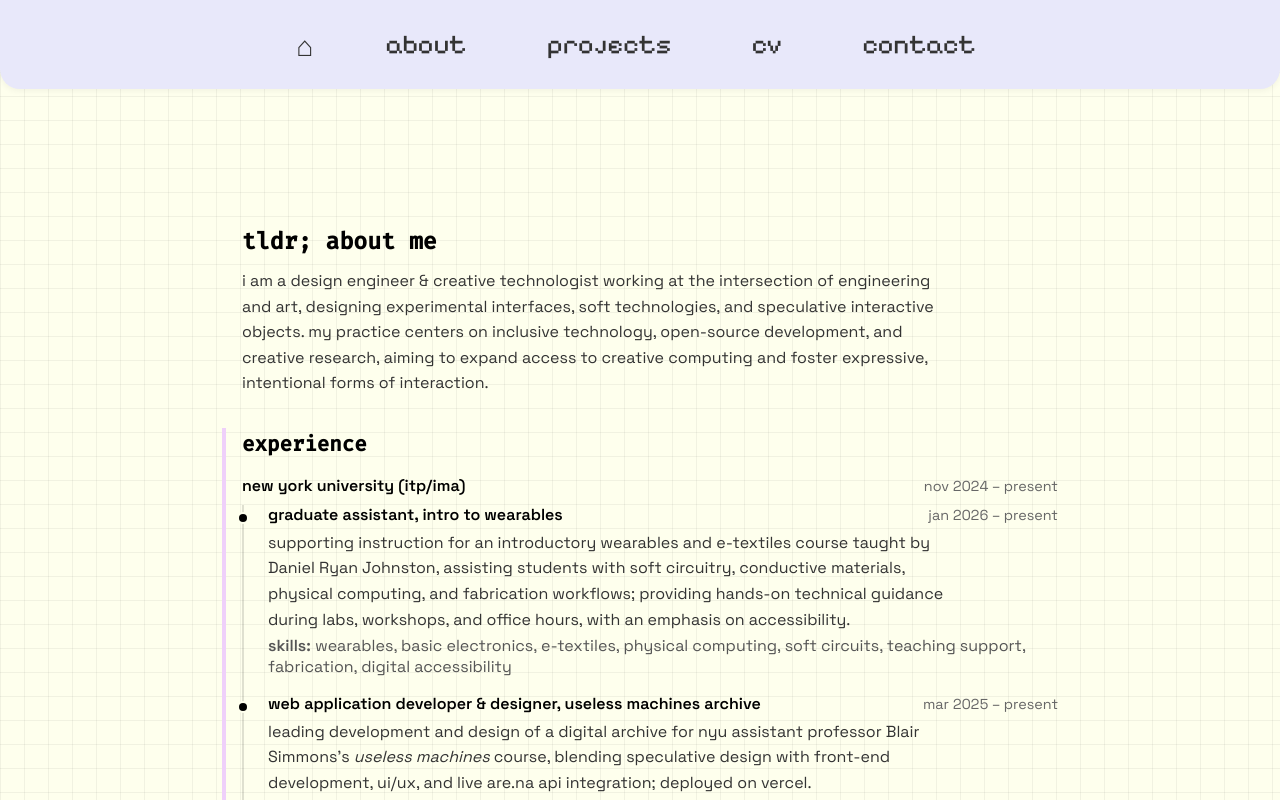
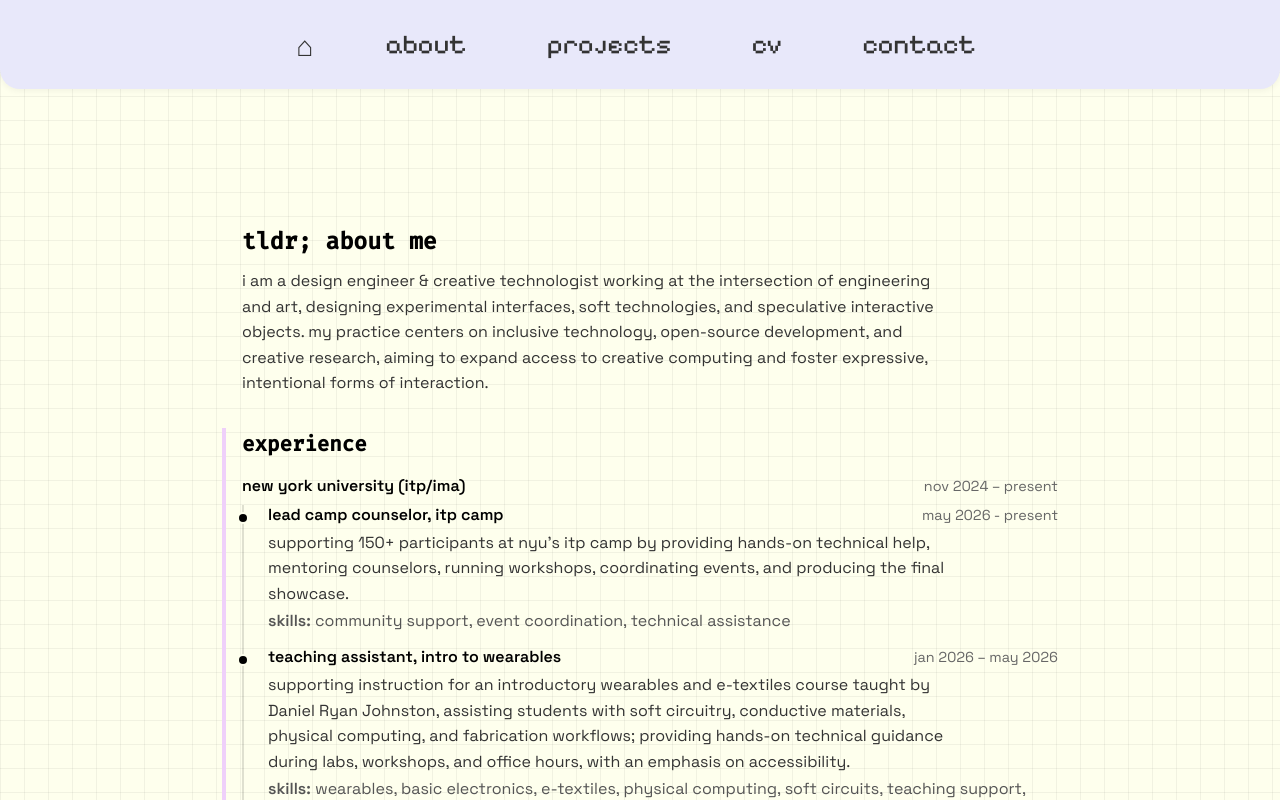
Before and after one commit to yafira/yafira.xyz, a Next.js app: page /cv in a window 1280 px wide. Built offline with nearby package versions, Linux system fonts and the light colour scheme.

Commit message:
updated cv

```diff
--- a/src/app/cv/page.js
+++ b/src/app/cv/page.js
@@ -37,9 +37,28 @@ export default function CVPage() {
               <div className="cv-role">
                 <div className="cv-role-meta">
                   <div className="cv-role-title">
-                    graduate assistant, intro to wearables
+                    lead camp counselor, itp camp
                   </div>
-                  <span className="cv-role-date">jan 2026 – present</span>
+                  <span className="cv-role-date">may 2026 - present</span>
+                </div>
+                <p className="cv-summary">
+                  supporting 150+ participants at nyu’s itp camp by providing
+                  hands-on technical help, mentoring counselors, running
+                  workshops, coordinating events, and producing the final
+                  showcase.
+                </p>
+                <p className="cv-skills">
+                  <span className="label">skills:</span> community support,
+                  event coordination, technical assistance
+                </p>
+              </div>
+
+              <div className="cv-role">
+                <div className="cv-role-meta">
+                  <div className="cv-role-title">
+                    teaching assistant, intro to wearables
+                  </div>
+                  <span className="cv-role-date">jan 2026 – may 2026</span>
                 </div>
                 <p className="cv-summary">
                   supporting instruction for an introductory wearables and
@@ -62,7 +81,7 @@ export default function CVPage() {
                     web application developer & designer, useless machines
                     archive
                   </div>
-                  <span className="cv-role-date">mar 2025 – present</span>
+                  <span className="cv-role-date">mar 2025 – may 2026</span>
                 </div>
                 <p className="cv-summary">
                   leading development and design of a digital archive for nyu
@@ -82,7 +101,7 @@ export default function CVPage() {
                   <div className="cv-role-title">
                     lead web developer, equitable syllabus project
                   </div>
-                  <span className="cv-role-date">nov 2024 – present</span>
+                  <span className="cv-role-date">nov 2024 – may 2026</span>
                 </div>
                 <p className="cv-summary">
                   designing and developing a platform to support faculty in
@@ -98,7 +117,7 @@ export default function CVPage() {
               <div className="cv-role">
                 <div className="cv-role-meta">
                   <div className="cv-role-title">
-                    graduate assistant, creative computing
+                    teaching assistant, creative computing
                   </div>
                   <span className="cv-role-date">sep 2025 – dec 2025</span>
                 </div>
@@ -119,7 +138,7 @@ export default function CVPage() {
                   <div className="cv-role-title">
                     research assistant, computational text
                   </div>
-                  <span className="cv-role-date">may – aug 2025</span>
+                  <span className="cv-role-date">may 2025 – aug 2025</span>
                 </div>
                 <p className="cv-summary">
                   assisted Professor Daniel Shiffman in his course{" "}
@@ -137,7 +156,7 @@ export default function CVPage() {
               <div className="cv-role">
                 <div className="cv-role-meta">
                   <div className="cv-role-title">camp counselor, itp camp</div>
-                  <span className="cv-role-date">jun – jul 2025</span>
+                  <span className="cv-role-date">jun 2025 – jul 2025</span>
                 </div>
                 <p className="cv-summary">
                   supported 150+ participants at nyu’s itp camp by providing
@@ -164,7 +183,7 @@ export default function CVPage() {
                   ml5.js
                 </a>
               </div>
-              <span className="cv-date">jun 2025 – present</span>
+              <span className="cv-date">jun 2025 – may 2026</span>
             </div>
 
             <div className="cv-roles">
@@ -173,7 +192,7 @@ export default function CVPage() {
                   <div className="cv-role-title">
                     ml5.js researcher, speech-to-text
                   </div>
-                  <span className="cv-role-date">sep 2025 – present</span>
+                  <span className="cv-role-date">sep 2025 – may 2026</span>
                 </div>
                 <p className="cv-summary">
                   researching and prototyping speech-to-text models with the
@@ -214,7 +233,7 @@ export default function CVPage() {
               <div className="cv-title">
                 software engineer & creative technologist intern, floreo labs
               </div>
-              <span className="cv-date">jan – may 2020</span>
+              <span className="cv-date">jan 2020 – may 2020</span>
             </div>
             <p className="cv-summary">
               developed responsive front-end applications in react.js, designed
@@ -291,7 +310,7 @@ export default function CVPage() {
           <div className="cv-item">
             <div className="cv-meta">
               <div className="cv-title">open hardware summit fellow</div>
-              <span className="cv-date">feb 2026-present</span>
+              <span className="cv-date">feb 2026 - present</span>
             </div>
             <div className="cv-org">
               open source hardware summit · berlin, germany
@@ -307,7 +326,7 @@ export default function CVPage() {
           <div className="cv-item">
             <div className="cv-meta">
               <div className="cv-title">pocket oracle of time</div>
-              <span className="cv-date">feb 2026-present</span>
+              <span className="cv-date">feb 2026 - apr 2026</span>
             </div>
             <div className="cv-org">
               horological society of new york (hsny) · new york, ny
```
